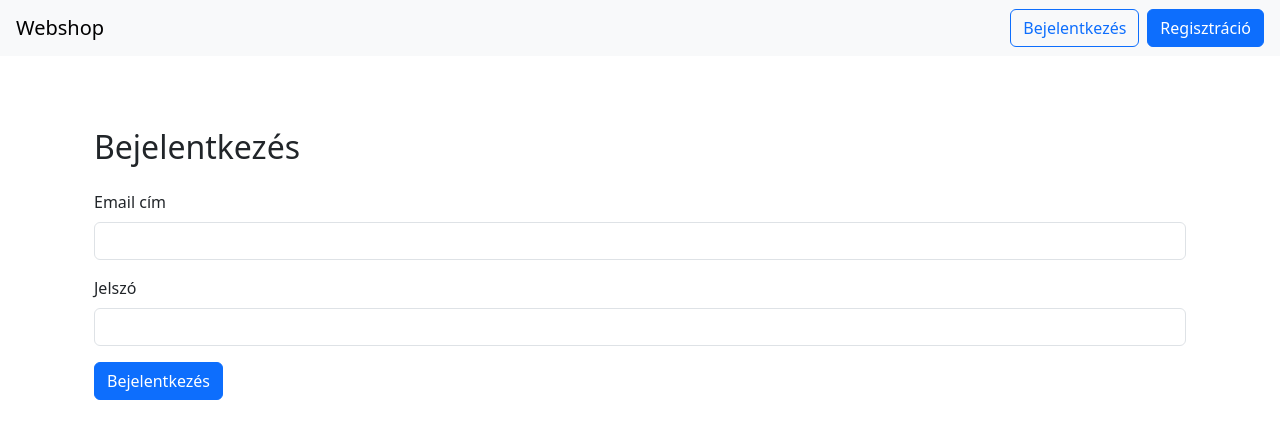
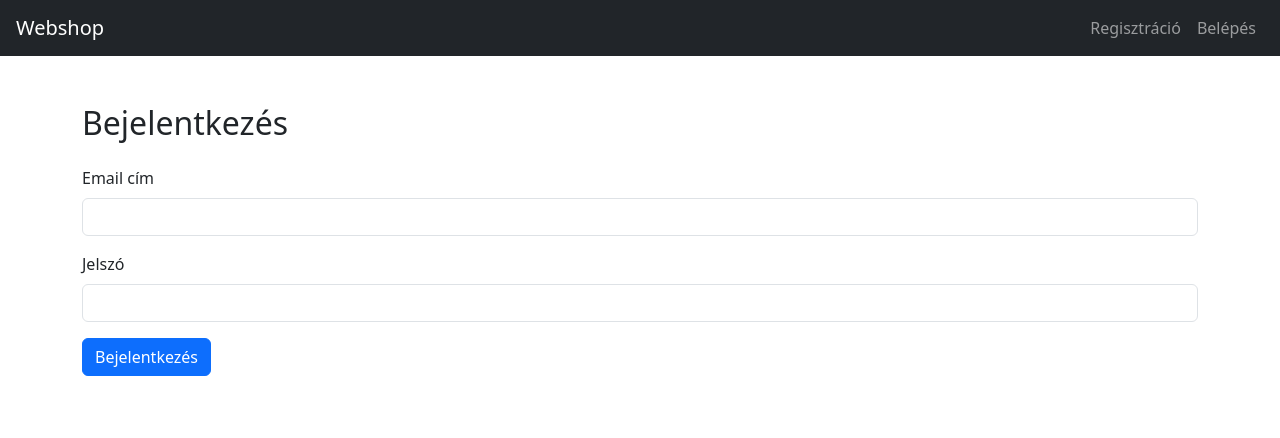
Before and after one commit to VargaBalint21/ProjektMunka, a React (Vite) app in the folder webshop-frontend/: page /login in a window 1280 px wide. Shown: the top 438 px of the page. Built offline with nearby package versions, Linux system fonts and the light colour scheme.

Commit message:
Bug fix a kosárral kapcsolatban

```diff
--- a/webshop-frontend/src/components/CartPage.jsx
+++ b/webshop-frontend/src/components/CartPage.jsx
@@ -1,47 +1,39 @@
 import { useEffect, useState } from "react";
 import axios from "axios";
-import { useNavigate, useOutletContext } from "react-router-dom";
+import { useNavigate } from "react-router-dom";
 
 function CartPage() {
   const navigate = useNavigate();
   const [items, setItems] = useState([]);
-  const { setCartItems } = useOutletContext();
 
-  const loadCart = () => {
+  // Kosár betöltése
+  useEffect(() => {
     const token = localStorage.getItem("token");
+    if (!token) return navigate("/login");
+
     axios.get("http://localhost:8000/api/cart", {
       headers: { Authorization: `Bearer ${token}` }
     })
-      .then(res => {
-        setItems(res.data);
-        setCartItems(res.data);
-      })
-      .catch(() => {
-        setItems([]);
-        setCartItems([]);
-      });
-  };
-
-  useEffect(() => {
-    const token = localStorage.getItem("token");
-    if (!token) return navigate("/login");
-    loadCart();
+    .then(res => setItems(res.data))
+    .catch(err => console.error("Hiba a kosár lekérésekor", err));
   }, [navigate]);
 
+  // Egy termék eltávolítása
   const handleRemove = async (id) => {
     const token = localStorage.getItem("token");
     await axios.delete(`http://localhost:8000/api/cart/${id}`, {
       headers: { Authorization: `Bearer ${token}` }
     });
-    loadCart();
+    setItems(items.filter(item => item.id !== id));
   };
 
+  // Teljes kosár ürítése
   const handleClear = async () => {
     const token = localStorage.getItem("token");
     await axios.post("http://localhost:8000/api/cart/clear", {}, {
       headers: { Authorization: `Bearer ${token}` }
     });
-    loadCart();
+    setItems([]);
   };
 
   return (
--- a/webshop-frontend/src/components/Home.jsx
+++ b/webshop-frontend/src/components/Home.jsx
@@ -7,7 +7,7 @@ function Home() {
   const [loading, setLoading] = useState(true);
   const [error, setError] = useState(null);
   const navigate = useNavigate();
-  const { setCartItems } = useOutletContext();
+  const { setCartItems } = useOutletContext(); // 🔁 csak ez lett hozzáadva
 
   useEffect(() => {
     axios.get('http://localhost:8000/api/products')
@@ -32,11 +32,13 @@ function Home() {
         headers: { Authorization: `Bearer ${token}` }
       });
 
+      // 🔁 Kosár frissítése a Layout számára
       const res = await axios.get("http://localhost:8000/api/cart", {
         headers: { Authorization: `Bearer ${token}` }
       });
       setCartItems(res.data);
-      alert("Kosárhoz adva!");
+
+
     } catch (err) {
       console.error("Nem sikerült a kosárba rakás", err);
     }
--- a/webshop-frontend/src/components/Layout.jsx
+++ b/webshop-frontend/src/components/Layout.jsx
@@ -1,87 +1,71 @@
-import { Outlet, Link, useNavigate } from "react-router-dom";
-import { useEffect, useState } from "react";
-import axios from "axios";
+import { Outlet, Link, useNavigate, useLocation } from "react-router-dom";
+import { useState, useEffect } from "react";
+import 'bootstrap/dist/css/bootstrap.css';
 
-function Layout() {
+const Layout = () => {
   const navigate = useNavigate();
-  const [user, setUser] = useState(null);
-  const [cartItems, setCartItems] = useState([]);
+  const location = useLocation();
+  const [firstName, setFirstName] = useState(localStorage.getItem('first_name'));
+  const [cartItems, setCartItems] = useState(() => {
+    const stored = localStorage.getItem("cart");
+    return stored ? JSON.parse(stored) : [];
+  });
 
   useEffect(() => {
-    const token = localStorage.getItem("token");
-    if (token) {
-      axios.get("http://localhost:8000/api/user", {
-        headers: { Authorization: `Bearer ${token}` },
-      })
-        .then((res) => setUser(res.data))
-        .catch(() => setUser(null));
+    setFirstName(localStorage.getItem('first_name'));
+  }, [location]);
 
-      axios.get("http://localhost:8000/api/cart", {
-        headers: { Authorization: `Bearer ${token}` },
-      })
-        .then((res) => setCartItems(res.data))
-        .catch(() => setCartItems([]));
-    }
-  }, []);
+  useEffect(() => {
+    localStorage.setItem("cart", JSON.stringify(cartItems));
+  }, [cartItems]);
 
-  const handleLogout = async () => {
-    const token = localStorage.getItem("token");
-    try {
-      await axios.post("http://localhost:8000/api/logout", {}, {
-        headers: { Authorization: `Bearer ${token}` },
-      });
-    } catch (error) {
-      console.error("Hiba a kijelentkezés során", error);
-    }
-
-    localStorage.removeItem("token");
-    setUser(null);
+  const handleLogout = () => {
+    localStorage.removeItem('token');
+    localStorage.removeItem('first_name');
+    localStorage.removeItem('cart');
+    setFirstName(null);
     setCartItems([]);
-    navigate("/login");
+    navigate('/login');
   };
 
   return (
     <>
-      <nav className="navbar navbar-expand-lg navbar-light bg-light px-3">
-        <Link to="/" className="navbar-brand">Webshop</Link>
+      <nav className="navbar navbar-expand-lg navbar-dark bg-dark px-3">
+        <Link className="navbar-brand" to="/">Webshop</Link>
         <div className="collapse navbar-collapse">
-          <ul className="navbar-nav me-auto">
-            {user && (
-              <li className="nav-item">
-                <Link to="/cart" className="nav-link">
-                  Kosár ({cartItems.reduce((sum, item) => sum + item.quantity, 0)})
-                </Link>
-              </li>
-            )}
-          </ul>
-          <ul className="navbar-nav">
-            {user ? (
+          <ul className="navbar-nav ms-auto">
+            {firstName ? (
               <>
-                <li className="nav-item">
-                  <Link to="/profile" className="nav-link">{user.first_name}</Link>
+                <li className="nav-item d-flex align-items-center">
+                  <Link className="nav-link" to="/profile">Szia, {firstName}!</Link>
                 </li>
                 <li className="nav-item">
-                  <button className="btn btn-outline-danger" onClick={handleLogout}>Kijelentkezés</button>
+                  <Link className="nav-link" to="/cart">
+                    Kosár ({cartItems.reduce((sum, item) => sum + item.quantity, 0)})
+                  </Link>
+                </li>
+                <li className="nav-item">
+                  <button className="btn btn-outline-light" onClick={handleLogout}>
+                    Kijelentkezés
+                  </button>
                 </li>
               </>
             ) : (
               <>
                 <li className="nav-item">
-                  <Link to="/login" className="btn btn-outline-primary me-2">Bejelentkezés</Link>
+                  <Link className="nav-link" to="/register">Regisztráció</Link>
                 </li>
                 <li className="nav-item">
-                  <Link to="/register" className="btn btn-primary">Regisztráció</Link>
+                  <Link className="nav-link" to="/login">Belépés</Link>
                 </li>
               </>
             )}
           </ul>
         </div>
       </nav>
-      <main className="container py-4">
-        <Outlet context={{ cartItems, setCartItems }} />
-      </main>
+      <Outlet context={{ cartItems, setCartItems }} />
     </>
   );
-}
+};
 
 export default Layout;
```
